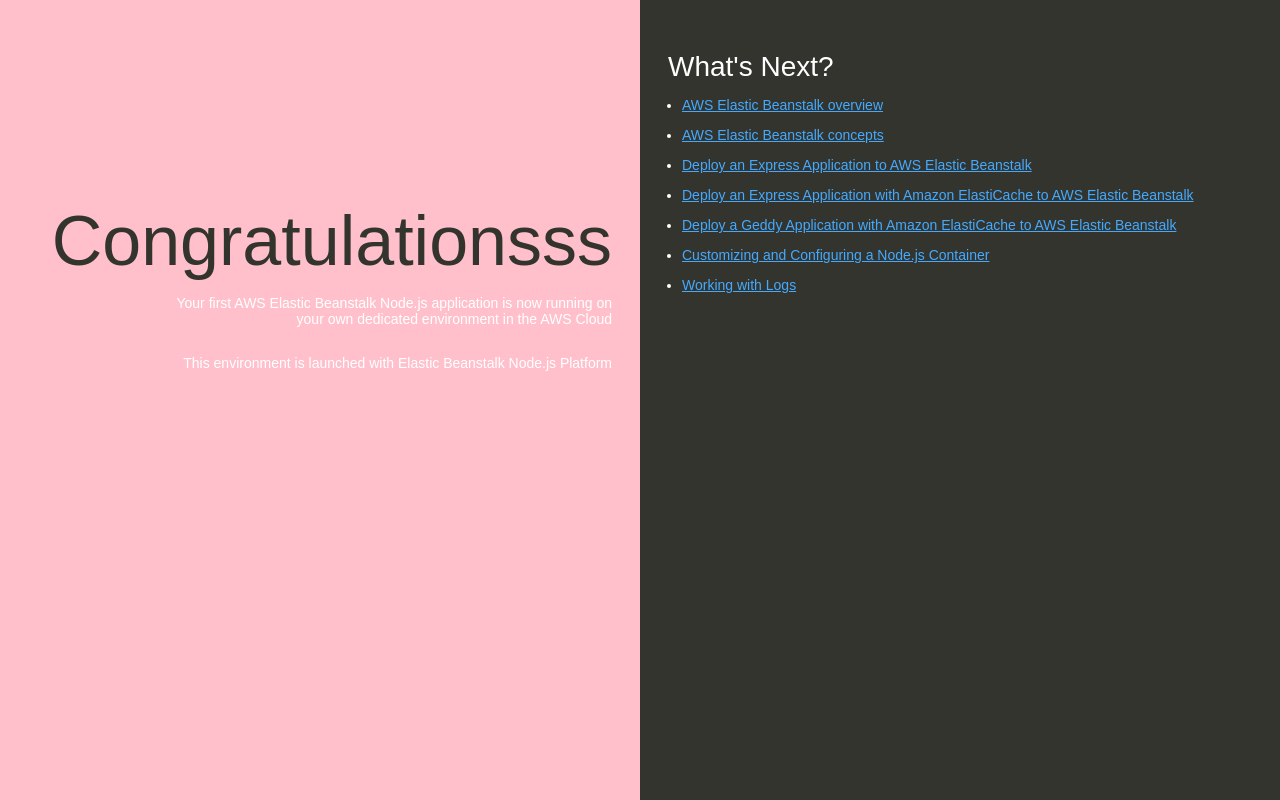
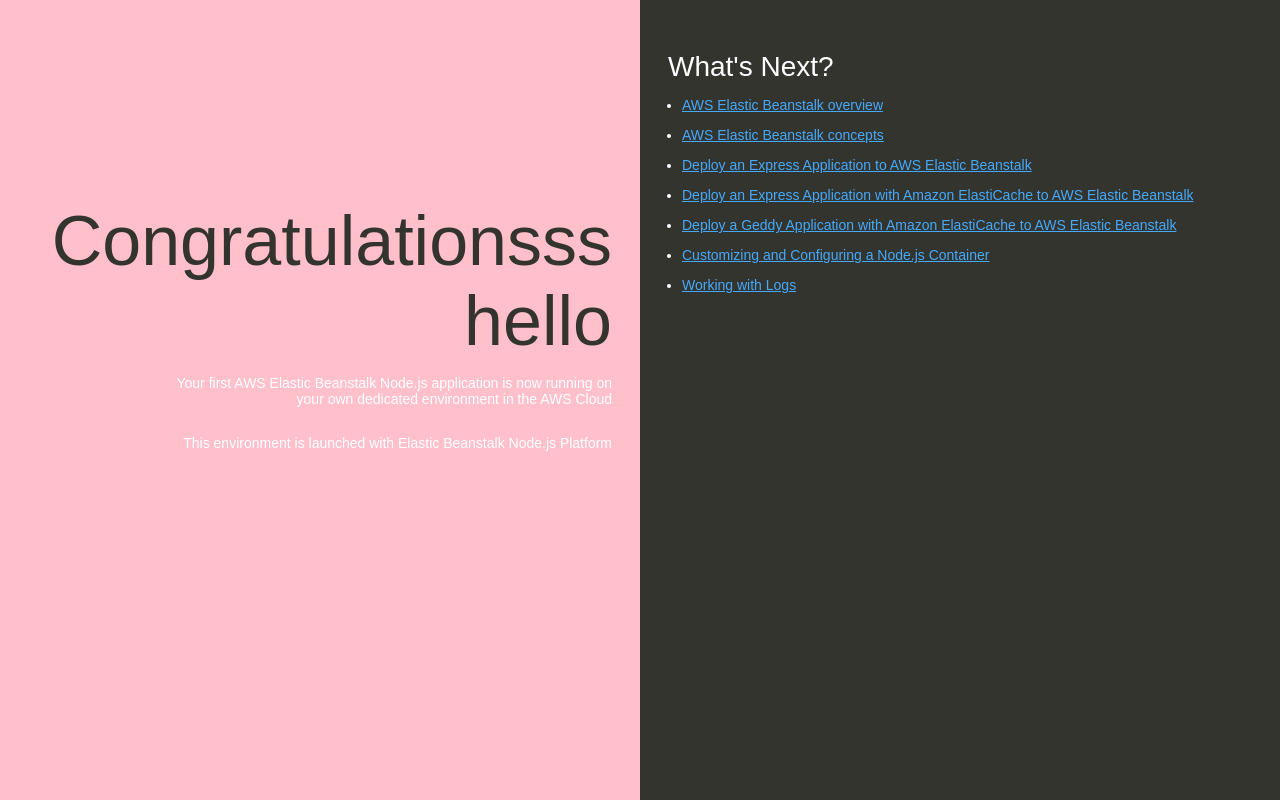
Before and after one commit to ayushonae/devops-labs, a website: page index.html in a window 1280 px wide. Drawn offline with Linux system fonts and the light colour scheme.

Commit message:
Update index.html

```diff
--- a/index.html
+++ b/index.html
@@ -74,7 +74,7 @@
   </head>
   <body>
     <div class="textColumn">
-      <h1>Congratulationsss</h1>
+      <h1>Congratulationsss hello</h1>
       <p>Your first AWS Elastic Beanstalk Node.js application is now running on your own dedicated environment in the AWS Cloud</p>
       <p>This environment is launched with Elastic Beanstalk Node.js Platform</p>
     </div>
```
